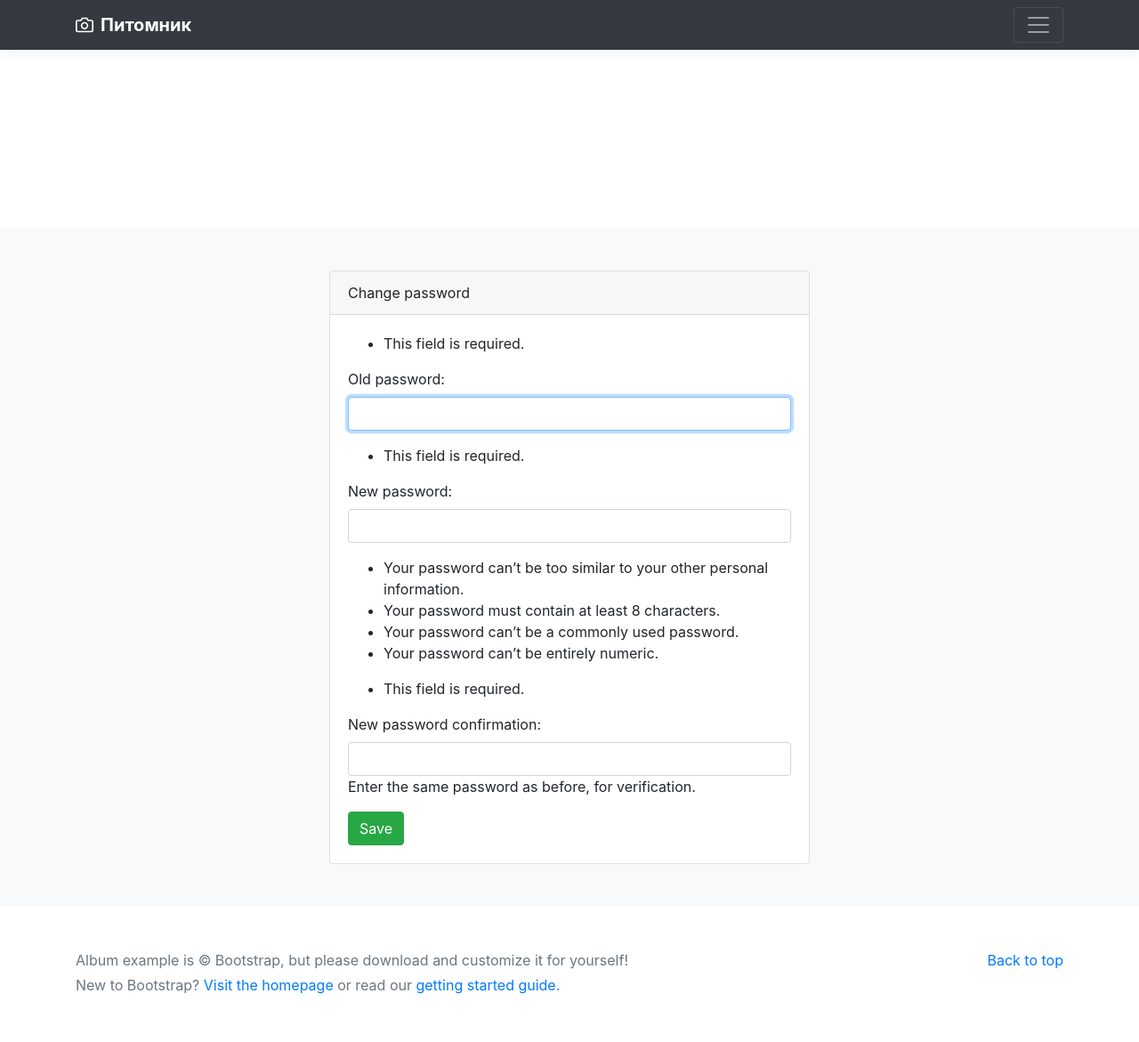
After one commit to khomyakov362/a_django_project, a Django app: page /users/change_password/ in a window 1280 px wide. The commit adds this page. Shown: the whole page at 89% size. Run offline with Django 5.2, Linux system fonts and the light colour scheme; the visitor is signed in with stand-in values (Sample User, id 1); some libraries are stand-ins or nearby versions.

Commit message:
Added option to change password

```diff
--- a/users/forms.py
+++ b/users/forms.py
@@ -1,4 +1,5 @@
 from django import forms
+from django.contrib.auth.forms import PasswordChangeForm
 
 from users.models import User
 from users.validators import validate_password
@@ -38,3 +39,6 @@ class UserUpdateForm(StyleFormMixin, forms.ModelForm):
     class Meta:
         model = User
         fields = ('email', 'first_name', 'last_name', 'phone', 'telegram', 'avatar')
+
+class UserChangePasswordForm(StyleFormMixin, PasswordChangeForm):
+    pass
--- /dev/null
+++ b/users/templates/users/user_change_password.html
@@ -0,0 +1,24 @@
+{% extends 'dogs/base.html' %}
+{% block content %}
+
+<div class="row">
+    <div class="col-3"></div>
+        <div class="col-6">
+            <div class="card">
+                <div class="card-header">
+                    Change password
+                </div>
+                <div class="card-body">
+                    <form method="post" enctype="multipart/form-data">
+                        {% csrf_token %}
+                        {{ form.as_p }}
+                        <button type="submit" class="btn btn-success">
+                            Save
+                        </button>
+                    </form>
+                </div>
+            </div>
+        </div>
+</div>
+
+{% endblock %}
--- a/users/templates/users/user_profile_read_only.html
+++ b/users/templates/users/user_profile_read_only.html
@@ -19,6 +19,9 @@
                 <button class="btn btn-outline-warning">
                     <a class="btn btn-link" href="{% url 'users:user_update' %}">Update</a>
                 </button>
+                <button class="btn btn-outline-warning">
+                    <a class="btn btn-link" href="{% url 'users:user_change_password' %}">Change Password</a>
+                </button>
             </div>
         </div>
     </div>
--- a/users/urls.py
+++ b/users/urls.py
@@ -9,5 +9,6 @@ urlpatterns = [
     path('', views.user_login, name='user_login'),
     path('logout', views.user_logout, name='user_logout'),
     path('profile', views.user_profile, name='user_profile'),
-    path('update/', views.user_update, name='user_update')
+    path('update/', views.user_update, name='user_update'),
+    path('change_password/', views.change_user_password, name='user_change_password')
 ]
--- a/users/views.py
+++ b/users/views.py
@@ -1,10 +1,10 @@
 from django.shortcuts import render, redirect
 from django.http import HttpRequest, HttpResponseRedirect, HttpResponse
 from django.urls import reverse
-from django.contrib.auth import authenticate, login, logout
+from django.contrib.auth import authenticate, login, logout, update_session_auth_hash
 from django.contrib.auth.decorators import login_required
 from django.contrib import messages
-from users.forms import UserRegisterForm, UserLoginForm, UserForm, UserUpdateForm
+from users.forms import UserRegisterForm, UserLoginForm, UserForm, UserUpdateForm, UserChangePasswordForm
 
 def user_register(request : HttpRequest):
     form = UserRegisterForm(request.POST)
@@ -70,3 +70,20 @@ def user_update(request : HttpRequest):
 def user_logout(request : HttpRequest):
     logout(request)
     return redirect('dogs:index')
+
+@login_required
+def change_user_password(request : HttpRequest):
+    user_object = request.user
+    form = UserChangePasswordForm(user_object, request.POST)
+    if request.method == 'POST':
+        if form.is_valid():
+            user_object = form.save()
+            update_session_auth_hash(request, user_object)
+            messages.success(request, 'The password has been successfully changed.')
+            return HttpResponseRedirect(reverse('users:user_profile'))
+        else:
+            messages.error(request, 'The password could not be changed.')
+    context = {
+        'form' : form,
+    }
+    return render(request, 'users/user_change_password.html', context)
```
